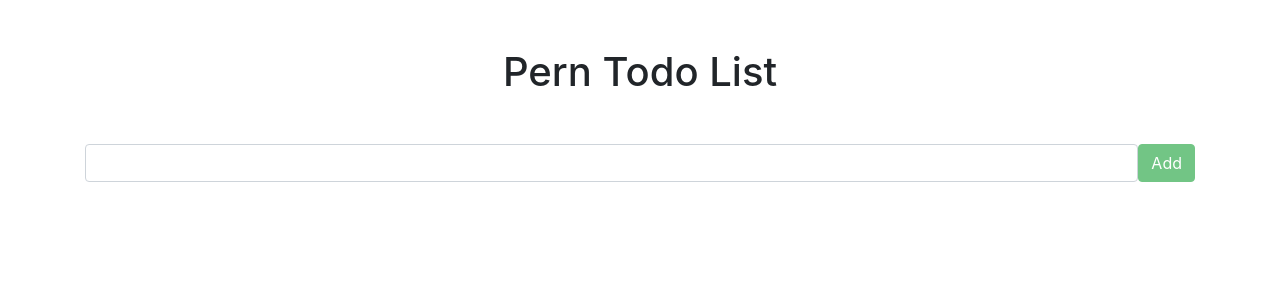
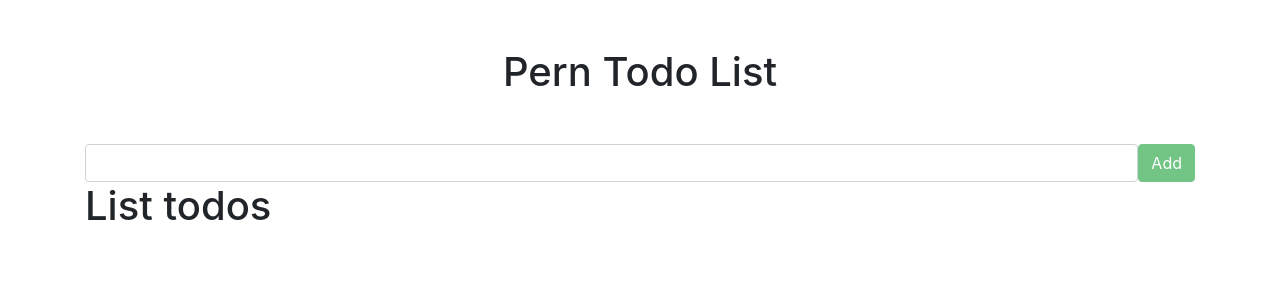
Before and after one commit to gabyballester/-todoapp-front-react, a React (Create React App) app: page / in a window 1280 px wide. Shown: the top 300 px of the page. Built offline with nearby package versions, Linux system fonts and the light colour scheme.

Commit message:
Add ListTodos

```diff
--- a/src/App.js
+++ b/src/App.js
@@ -2,12 +2,14 @@ import './App.css';
 
 // Components
 import InputTodo from './components/InputTodo';
+import ListTodos from './components/ListTodos';
 
 function App() {
   return (
       <div className="container">
         <h1 className="text-center mt-5">Pern Todo List</h1>
         <InputTodo />
+        <ListTodos />
       </div>
   );
 }
--- /dev/null
+++ b/src/components/ListTodos.js
@@ -0,0 +1,5 @@
+export default function ListTodos () {
+  return (
+      <h1>List todos</h1>
+  )
+}
```
